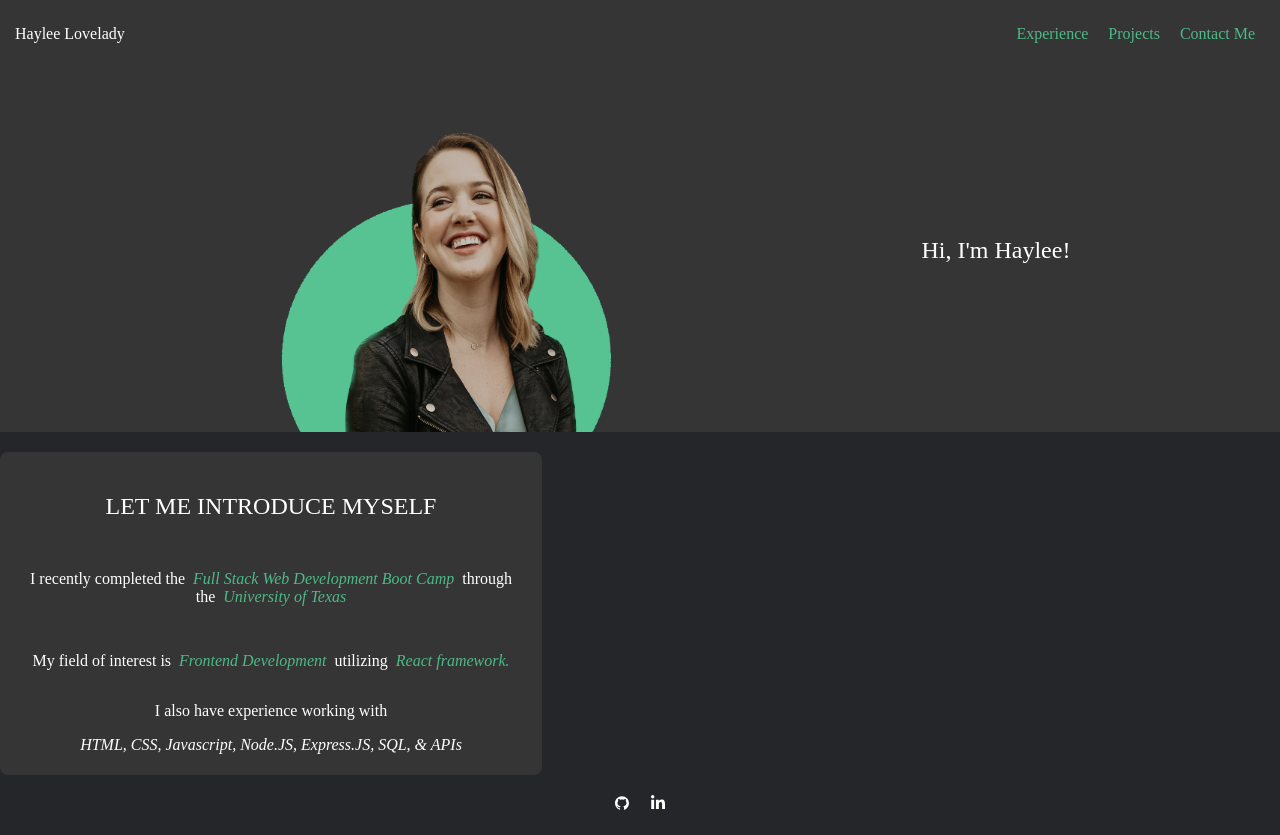
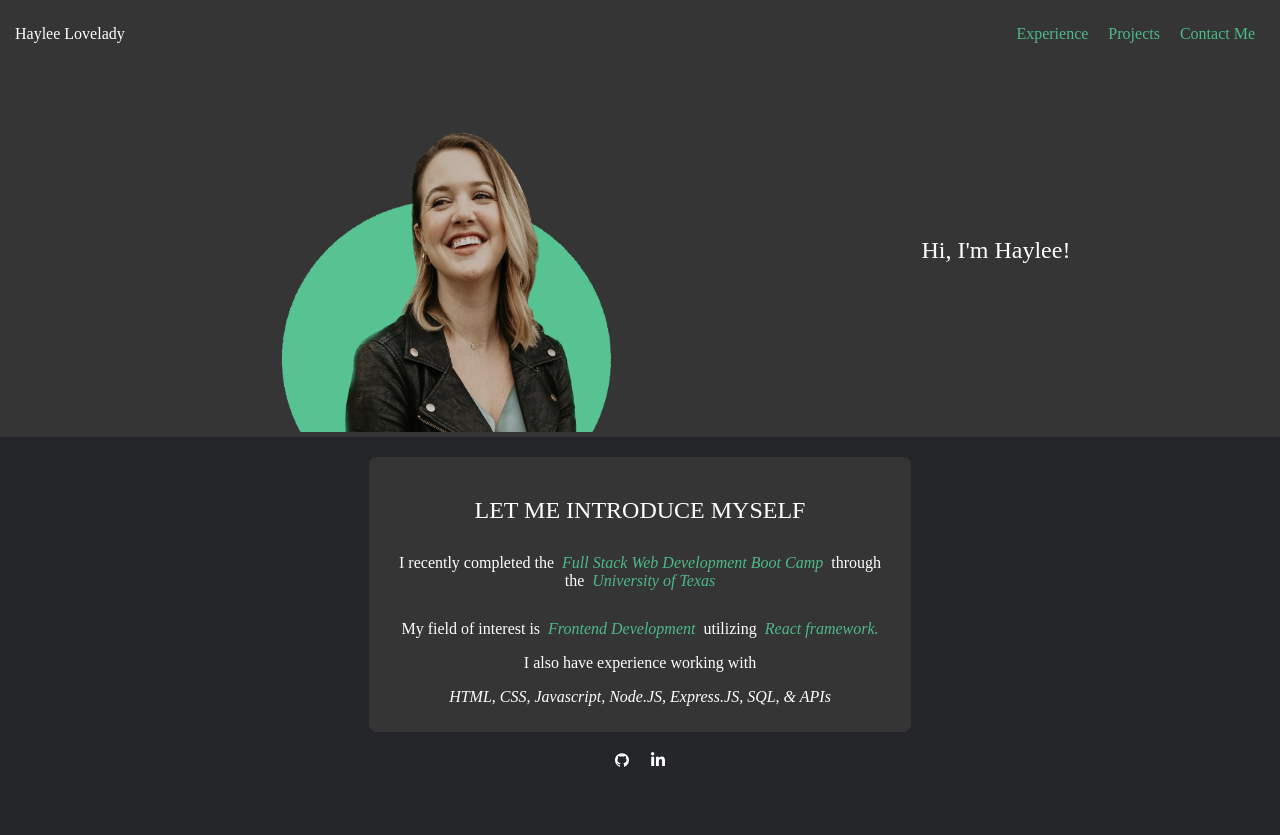
Before and after one commit to HLovelady/React-Portfolio, a React (Create React App) app: page / in a window 1280 px wide. After the commit the page ends 800 px from the top, so only its background shows below. Built offline with nearby package versions, Linux system fonts and the light colour scheme.

Commit message:
styling and working on grid

```diff
--- a/src/components/About.js
+++ b/src/components/About.js
@@ -8,17 +8,16 @@ const styles = {
 
 function About() {
   return (
+    <div style={{display:"flex", justifyContent:"center"}}>
     <div
       className="second-card"
       style={{
-        display: "grid",
-        placeItems: "center",
         marginTop: "20px",
-        gridTemplateRows: "auto",
-        width: "500px",
-        placeContent: "center",
+        width: "90%",
+        maxWidth: "500px",
         padding: "20px",
-        textAlign: "center"
+        textAlign: "center",
+        wordWrap: "normal"
       }}
     >
       <h2 className="title">LET ME INTRODUCE MYSELF</h2>
@@ -40,6 +39,7 @@ function About() {
       <p>I also have experience working with </p>
       <i>HTML, CSS, Javascript, Node.JS, Express.JS, SQL, & APIs</i>
     </div>
+    </div>
   );
 }
 
--- a/src/components/Pages/Experience.js
+++ b/src/components/Pages/Experience.js
@@ -30,7 +30,7 @@ function Experience() {
       <button
         className="resume"
         style={{
-          display: "grid",
+          // display: "grid",
           textAlign: "center",
           backgroundColor: "#2D2E32",
           borderColor: "white",
@@ -55,28 +55,29 @@ function Experience() {
       <div
         className="resume-container"
         style={{
+          display:"grid",
           width: "75%",
           justifyContent: "center",
-          gridAutoFlow:"row",
+          gridAutoFlow:"rows",
+          gridTemplateColumns: "1fr 1fr",
+          gridTemplateRows:"1fr 1fr",
+          textAlign: "center",
+
+
+          // gridRow: "1/2",
         }}
       >
         {/* Skills section */}
         <div
           className="skills-experience"
-          style={{
-            display: "grid",
-            gridColumn: "1",
-            gridRow: "1/2",
 
-          }}
         >
           <h2>Developed Skills.</h2>
           <div
             className="experience-content skills"
             style={{
-              display: "grid",
-              justifyItems: "center",
-              borderRadius: "8px"
+              borderRadius: "8px",
+              textAlign: "center",
             }}
           >
             {skillsdataset.map((item) => (
@@ -94,11 +95,7 @@ function Experience() {
           {/* Work experience section */}
           <div
             className="work-history"
-            style={{
-              display: "grid",
-              gridColumn: "2",
-              gridRow: "1/2"
-            }}
+
           >
             <h2>Work History.</h2>
             <div className="experience-content" style={{ borderRadius: "8px"}}>
--- a/src/components/Pages/Home.js
+++ b/src/components/Pages/Home.js
@@ -5,7 +5,7 @@ import About from "../About";
 
 function Home() {
   return (
-    <div style={{ minHeight: "83vh"}}>
+    <div style={{display:"grid", minHeight: "83vh"}}>
       {/* <Navbar /> */}
       <Header />
       {/* <Projects /> */}
--- a/src/components/Pages/Project.js
+++ b/src/components/Pages/Project.js
@@ -31,13 +31,6 @@ function Project(props) {
       <h1 className="title">Projects</h1>
       <div
         className="project_cards stacked"
-        style={{
-          display: "grid",
-          placeItems: "center",
-          rowGap: "30px",
-          gridTemplateColumns: "1fr 1fr",
-          Margin: "5px",
-        }}
       >
         <div
           className="card-click"
@@ -47,11 +40,12 @@ function Project(props) {
           style={{
             display: "grid",
             placeItems: "center",
+            justifyContent: "center",
             padding: "50px",
             gridColumn: "1",
             gridAutoFlow:"row",
             gridGap: "30px",
-            gridTemplateColumns: "1fr 1fr",
+            gridTemplateColumns: "1fr 1fr ",
           }}
         >
           {dataset.map((item) => (
--- a/src/styles/App.css
+++ b/src/styles/App.css
@@ -129,6 +129,11 @@ h3 {
   display: none;
 } */
 
+p, i, h2 {
+    word-break: none;
+    white-space: normal;
+}
+
 .job {
   display: flex;
   align-items: baseline;
```
